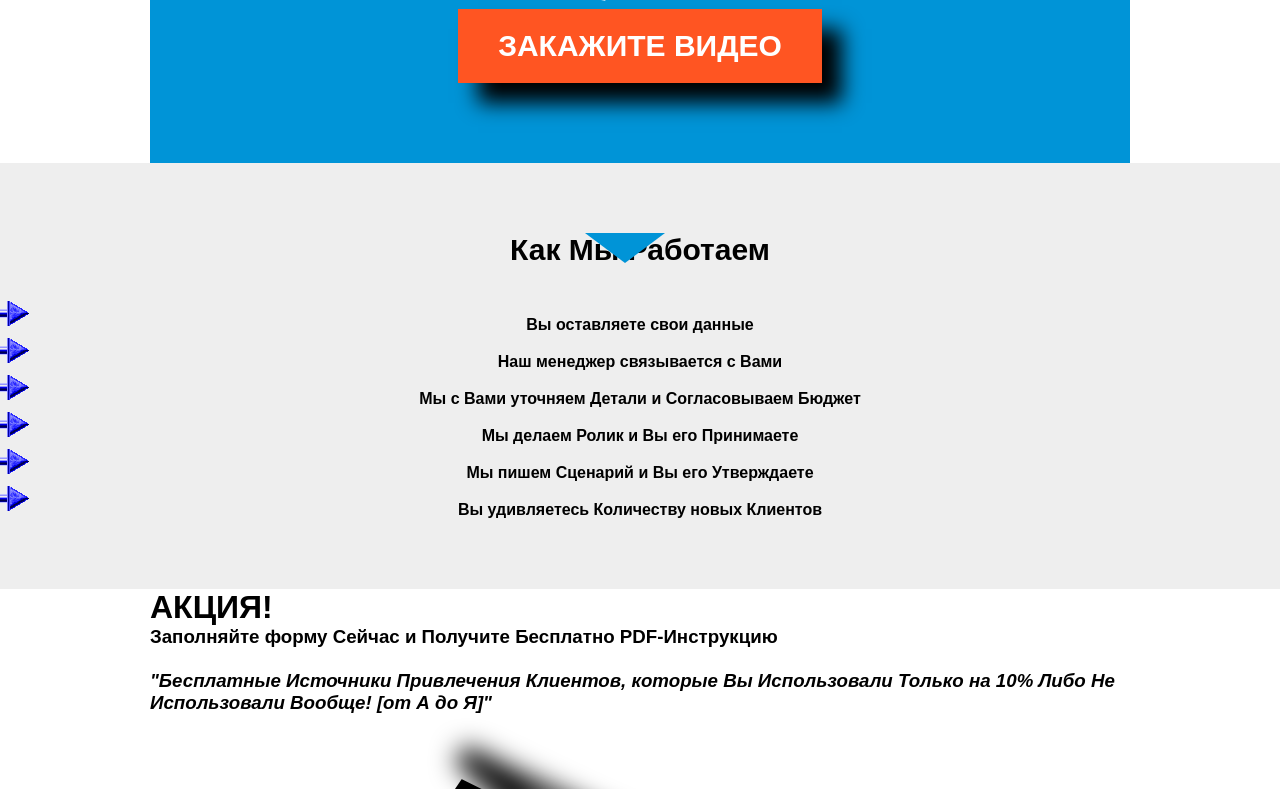
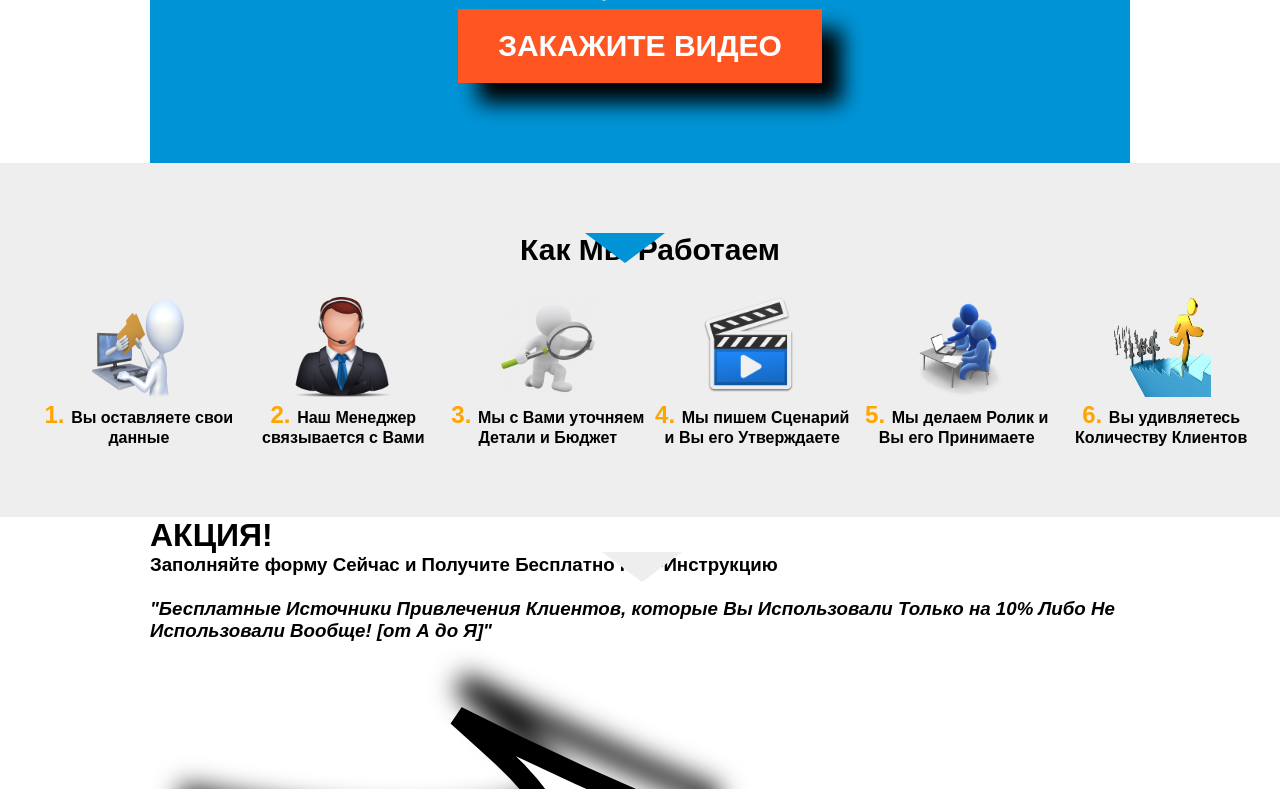
Before and after one commit to YuraFedorchuk/landing, a PHP site: page /index.html in a window 1280 px wide. Shown: the part 4188-4977 px from the top of the page. Run offline with PHP 8.4, Linux system fonts and the light colour scheme; some web fonts are replaced.

Commit message:
how-we-work block added

```diff
--- a/css/style.css
+++ b/css/style.css
@@ -356,6 +356,7 @@ input {
 .aboutus .review {
   background: #222;
   color: white;
+  /*background: #D4F4FF;*/
   width: 300px;
   padding: 30px;
   text-align: center;
@@ -524,6 +525,7 @@ input {
 .workprocess {
   padding: 70px 0;
   background: #eee;
+  position: relative;
 }
 
 .workprocess h2 {
@@ -536,6 +538,34 @@ input {
   text-align: center;
 }
 
-.workprocess-cont li {
-  list-style-image: url('img/arrow_small.gif');
+.workprocess-cont img {
+  width: 100px;
+  height: 100px;
 }
+
+.workprocess-cont div {
+  display: inline-block;
+  width: 200px;
+  text-align: center;
+}
+
+.workprocess-cont div span {
+  color: orange;
+  font-size: 24px;
+}
+
+.workprocess-cont div p {
+  text-align: center;
+}
+
+.bottom7 {
+  z-index: 1;
+  left: 47%;
+  top: 389px;
+  position: absolute;
+  width: 0;
+  height: 0;
+  border-style: solid;
+  border-width: 30px 40px 0 40px;
+  border-color: #eee transparent transparent transparent;
+}
--- a/index.html
+++ b/index.html
@@ -183,33 +183,38 @@
           <div class="bottom6"></div>
         </div>
       </div>
-
       <!-- SECTION 8 -->
       <div class="workprocess">
-        <div class="container" style="width:1200px;">
+        <div class="container" style="width:1300px;">
           <h2>Как Мы Работаем</h2>
-          <ul class="workprocess-cont">
-            <li>
-              Вы оставляете свои данные
-            </li>
-            <li>
-              Наш менеджер связывается с Вами
-            </li>
-            <li>
-              Мы с Вами уточняем Детали и Согласовываем Бюджет
-            </li>
-
-            <li>
-              Мы делаем Ролик и Вы его Принимаете
-            </li>
-            <li>
-              Мы пишем Сценарий и Вы его Утверждаете
-            </li>
-            <li>
-              Вы удивляетесь Количеству новых Клиентов
-            </li>
-          </ul>
+          <div class="workprocess-cont">
+            <div>
+              <img src="img/howwework/1.png" alt="" /><br />
+              <span>1. </span>Вы оставляете свои данные
+            </div>
+            <div>
+              <img src="img/howwework/2.png" alt="" /><br />
+              <span>2. </span>Наш Менеджер связывается с Вами
+            </div>
+            <div>
+              <img src="img/howwework/3.png" alt="" /><br />
+              <span>3. </span>Мы с Вами уточняем Детали и Бюджет
+            </div>
+            <div>
+              <img src="img/howwework/4.png" alt="" /><br />
+              <span>4. </span>Мы пишем Сценарий и Вы его Утверждаете
+            </div>
+            <div>
+              <img src="img/howwework/5.png" alt="" /><br />
+              <span>5. </span>Мы делаем Ролик и Вы его Принимаете
+            </div>
+            <div>
+              <img src="img/howwework/6.png" alt="" /><br />
+              <span>6. </span>Вы удивляетесь Количеству Клиентов
+            </div>
+          </div>
         </div>
+        <div class="bottom7"></div>
       </div>
 
       <!-- SECTION 9 -->
```
Also changed, not shown: img/acmlv.png, img/arrow5.png, img/howwework/1.png (added), img/howwework/2.png (added), img/howwework/3.png (added), img/howwework/4.png (added), img/howwework/5.png (added), img/howwework/6.png (added), img/medialook.png, img/shownabiz.png, img/sngb.png.
